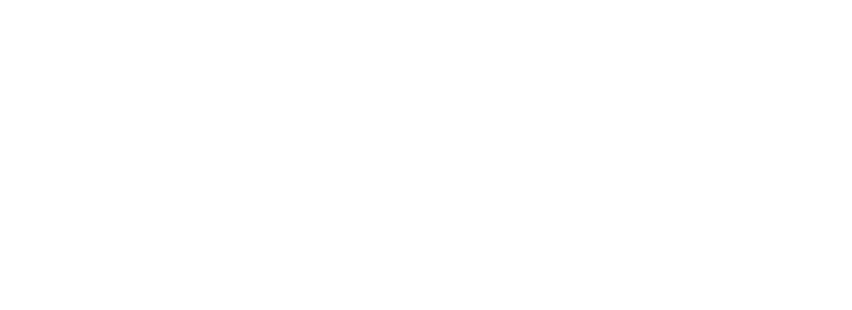
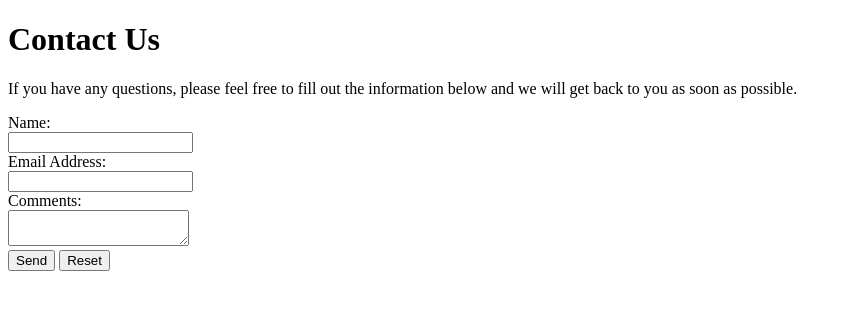
Before and after one commit to finnlao/AcuHome-Living-Services, a plain HTML site: page Contact.html in a window 1280 px wide. Shown: the whole page, without its empty margins (0-852 px from the left). Drawn offline with Linux system fonts and the light colour scheme.

Commit message:
added email forms to careers and contact page

```diff
--- a/Contact.html
+++ b/Contact.html
@@ -3,7 +3,28 @@
     <head>
 
     </head>
+
     <body>
+        <h1>Contact Us</h1>
+        <p>If you have any questions, please feel free to fill out the information below and we will get back to you as soon as possible.</p>
+        <form action="mailto:finn.lao@hotmail.com" method="post">
+            <div class="row">
+                <label>Name:</label> <br>
+                <input type="text" name="name">
+            </div>
+            <div class="row">
+                <label>Email Address:</label> <br>
+                <input type="text" name="email">
+            </div>
+            <div class="row">
+                <label>Comments:</label> <br>
+                <textarea name = "comments"></textarea>
+            </div>
+            <div class="row">
+                <input type="submit" value="Send">
+                <input type="reset" value="Reset">
+            </div>
+        </form>
+    </body>
 
-    </body>
 </html>
```
Also changed, not shown: Careers.html (+22 -2 lines), Packages.html (+4 -1 lines), general.css (+9 -1 lines), index.html (+6 -7 lines).
